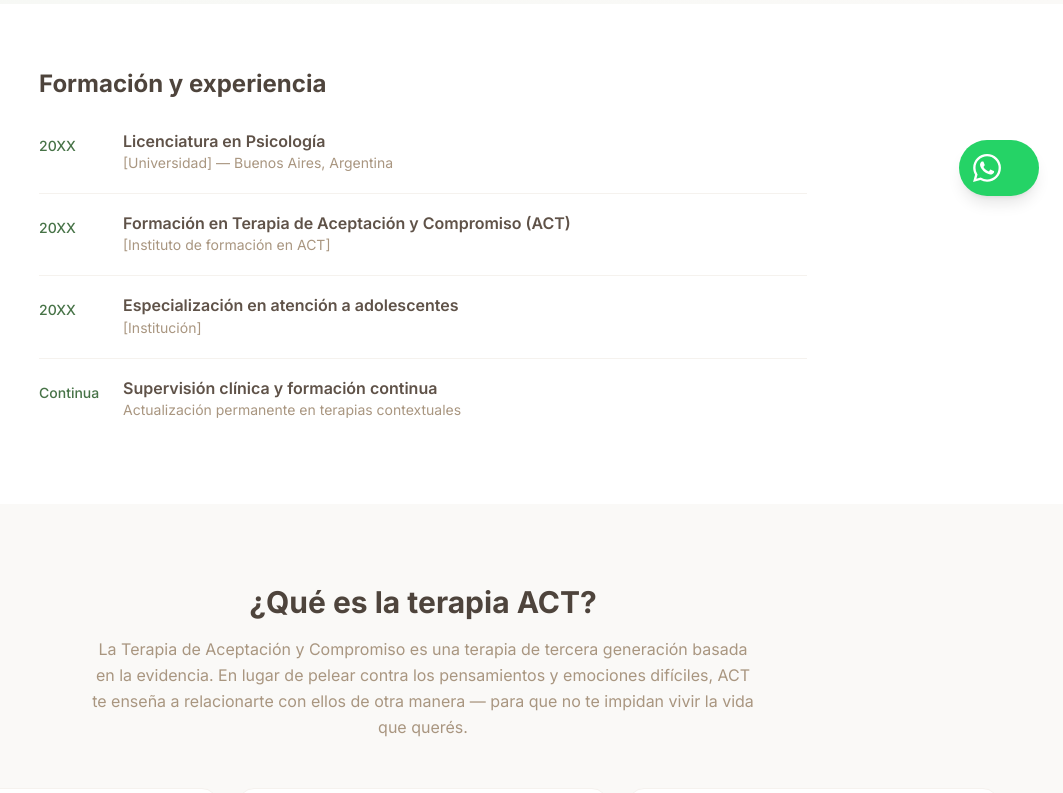
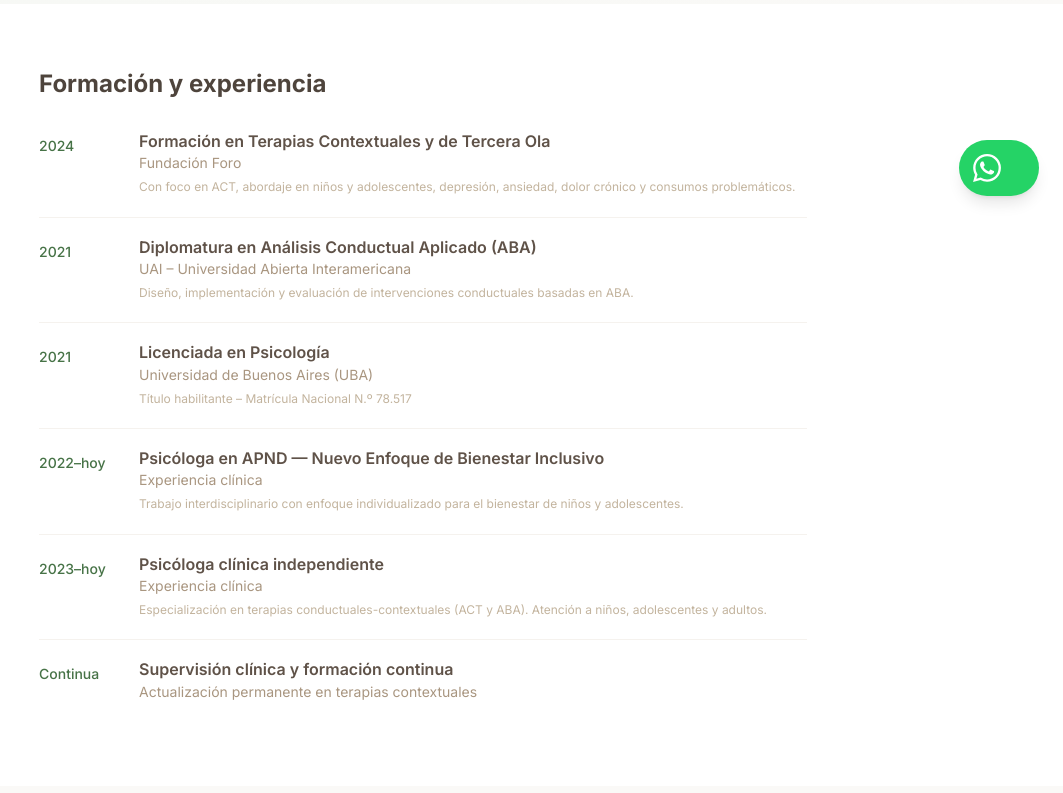
Before and after one commit to nahuelbentos/clinic-mind, a Next.js app: page /en/about in a window 1280 px wide. Shown: the part 580-1373 px from the top of the page, without its empty margins (217-1280 px from the left). Built offline with nearby package versions, Linux system fonts and the light colour scheme; no server answers.

Commit message:
add about page updated

```diff
--- a/src/app/[locale]/(public)/about/page.tsx
+++ b/src/app/[locale]/(public)/about/page.tsx
@@ -102,31 +102,48 @@ export default function AboutPage() {
           <div className="space-y-5">
             {[
               {
-                year: "20XX",
-                title: "Licenciatura en Psicología",
-                place: "[Universidad] — Buenos Aires, Argentina",
+                year: "2024",
+                title: "Formación en Terapias Contextuales y de Tercera Ola",
+                place: "Fundación Foro",
+                detail: "Con foco en ACT, abordaje en niños y adolescentes, depresión, ansiedad, dolor crónico y consumos problemáticos.",
               },
               {
-                year: "20XX",
-                title: "Formación en Terapia de Aceptación y Compromiso (ACT)",
-                place: "[Instituto de formación en ACT]",
+                year: "2021",
+                title: "Diplomatura en Análisis Conductual Aplicado (ABA)",
+                place: "UAI – Universidad Abierta Interamericana",
+                detail: "Diseño, implementación y evaluación de intervenciones conductuales basadas en ABA.",
               },
               {
-                year: "20XX",
-                title: "Especialización en atención a adolescentes",
-                place: "[Institución]",
+                year: "2021",
+                title: "Licenciada en Psicología",
+                place: "Universidad de Buenos Aires (UBA)",
+                detail: "Título habilitante – Matrícula Nacional N.º 78.517",
+              },
+              {
+                year: "2022–hoy",
+                title: "Psicóloga en APND — Nuevo Enfoque de Bienestar Inclusivo",
+                place: "Experiencia clínica",
+                detail: "Trabajo interdisciplinario con enfoque individualizado para el bienestar de niños y adolescentes.",
+              },
+              {
+                year: "2023–hoy",
+                title: "Psicóloga clínica independiente",
+                place: "Experiencia clínica",
+                detail: "Especialización en terapias conductuales-contextuales (ACT y ABA). Atención a niños, adolescentes y adultos.",
               },
               {
                 year: "Continua",
                 title: "Supervisión clínica y formación continua",
                 place: "Actualización permanente en terapias contextuales",
+                detail: "",
               },
             ].map((item) => (
               <div key={item.title} className="flex gap-5 pb-5 border-b border-warm-100 last:border-0">
-                <span className="flex-shrink-0 text-sm text-sage-600 font-medium w-16 pt-1">{item.year}</span>
+                <span className="flex-shrink-0 text-sm text-sage-600 font-medium w-20 pt-1">{item.year}</span>
                 <div>
                   <h3 className="font-semibold text-warm-800">{item.title}</h3>
                   <p className="text-warm-500 text-sm mt-0.5">{item.place}</p>
+                  {item.detail && <p className="text-warm-400 text-xs mt-1 leading-relaxed">{item.detail}</p>}
                 </div>
               </div>
             ))}
```
